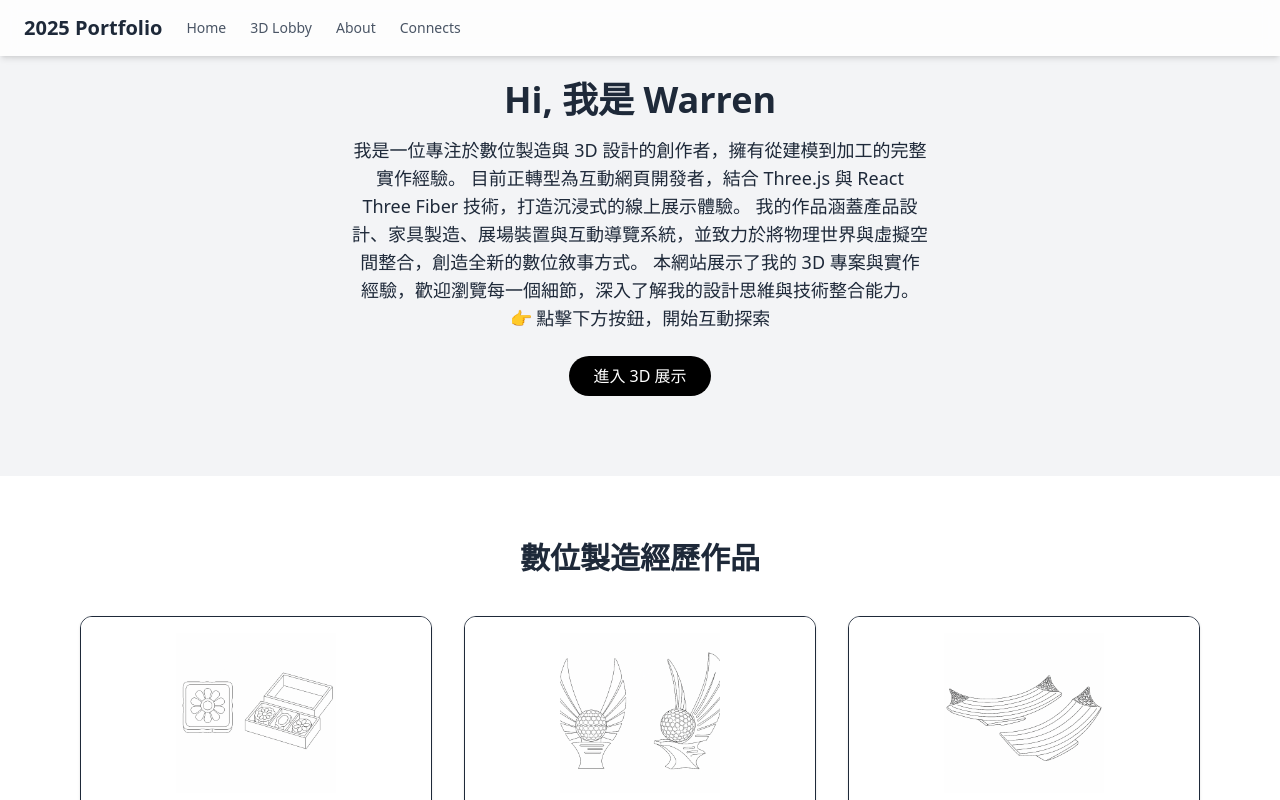
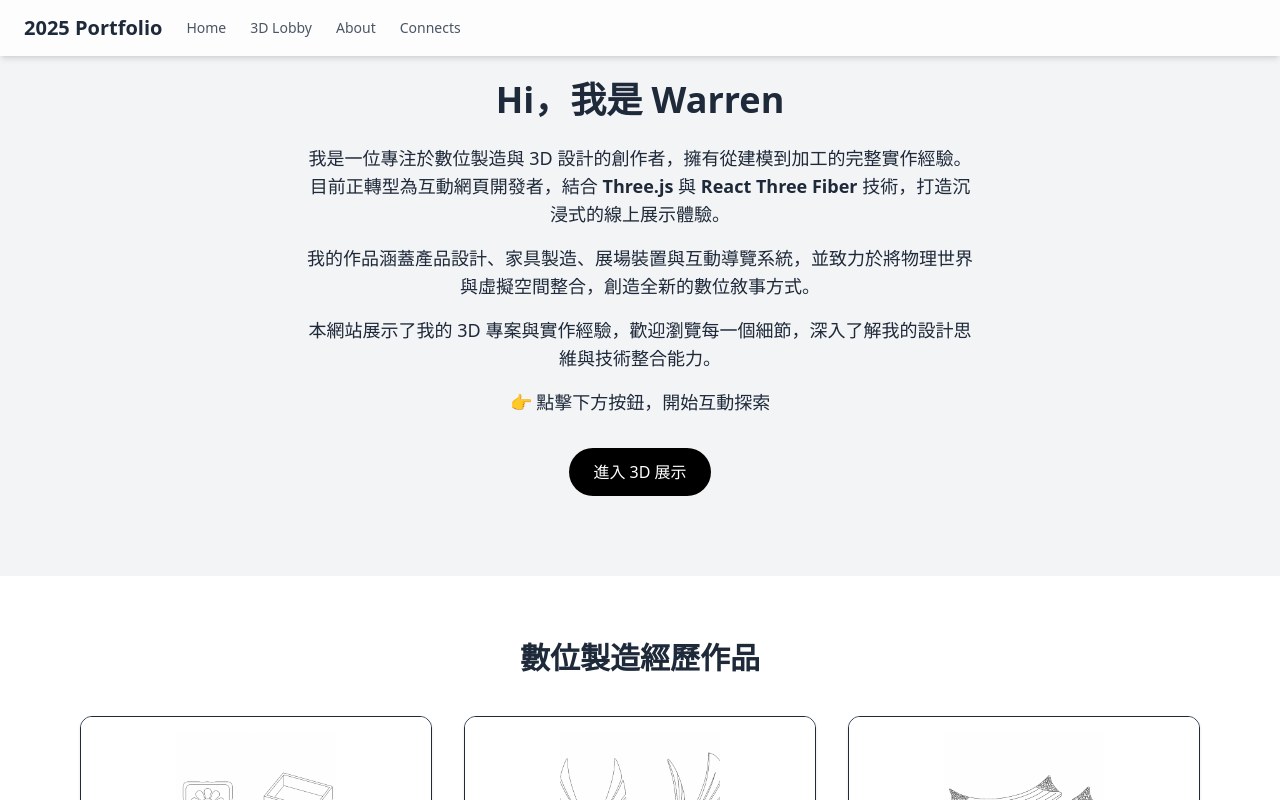
Before and after one commit to WarrenHsu3js/Portfolio-2025, a React (Vite) app: page / in a window 1280 px wide. Shown: the top 800 px of the page. Built offline with nearby package versions, Linux system fonts and the light colour scheme; no server answers.

Commit message:
文字修改

```diff
--- a/src/Contents/Home.jsx
+++ b/src/Contents/Home.jsx
@@ -63,18 +63,27 @@ export default function Home() {
   return (
     <div className="min-h-screen bg-white text-gray-800">
       <section className="text-center py-20 px-4 bg-gray-100">
-        <h1 className="text-4xl font-bold mb-4">Hi, 我是 Warren</h1>
-        <p className="text-lg max-w-xl mx-auto mb-6">
+        <h1 className="text-4xl font-bold mb-6">Hi，我是 Warren</h1>
+        <div className="text-lg max-w-2xl mx-auto space-y-4">
+          <p>
             我是一位專注於數位製造與 3D 設計的創作者，擁有從建模到加工的完整實作經驗。
-        目前正轉型為互動網頁開發者，結合 Three.js 與 React Three Fiber 技術，打造沉浸式的線上展示體驗。
+            目前正轉型為互動網頁開發者，結合 <strong>Three.js</strong> 與 <strong>React Three Fiber</strong> 技術，打造沉浸式的線上展示體驗。
+          </p>
+          <p>
             我的作品涵蓋產品設計、家具製造、展場裝置與互動導覽系統，並致力於將物理世界與虛擬空間整合，創造全新的數位敘事方式。
+          </p>
+          <p>
             本網站展示了我的 3D 專案與實作經驗，歡迎瀏覽每一個細節，深入了解我的設計思維與技術整合能力。
+          </p>
+          <p>
             👉 點擊下方按鈕，開始互動探索
           </p>
-        <div className="flex justify-center gap-4">
+        </div>
+
+        <div className="flex justify-center mt-8">
           <Link
             to="/lobby"
-            className="px-6 py-2 bg-black text-white rounded-full hover:bg-gray-800 transition"
+            className="px-6 py-3 bg-black text-white rounded-full hover:bg-gray-800 transition"
           >
             進入 3D 展示
           </Link>
```
Lines whose indentation alone changed are shown as unchanged.
